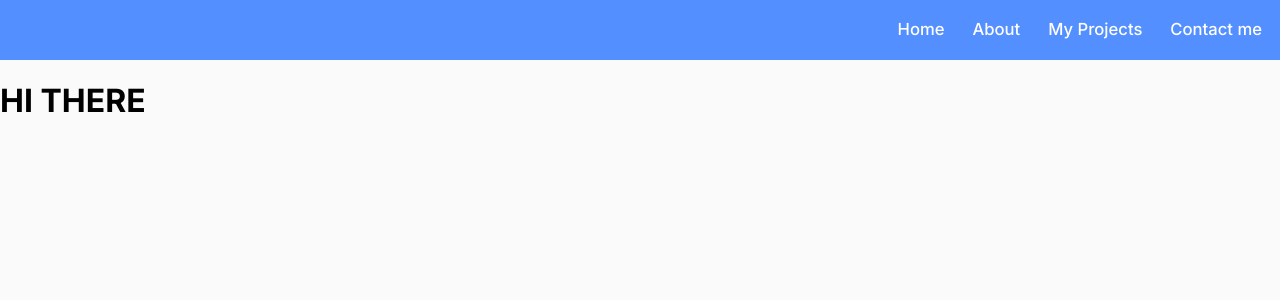
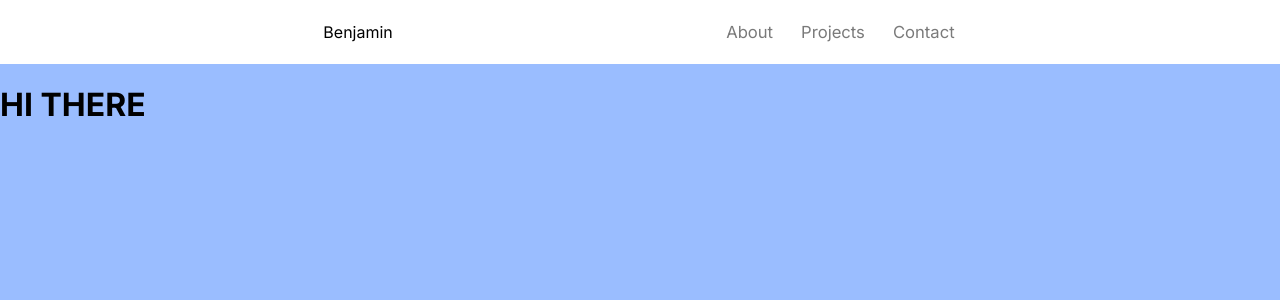
Before and after one commit to NimajF/portfolio, a Next.js app: page / in a window 1280 px wide. Shown: the top 300 px of the page. Built offline with nearby package versions, Linux system fonts and the light colour scheme.

Commit message:
Make navbar active links

```diff
--- a/components/Navbar.js
+++ b/components/Navbar.js
@@ -1,12 +1,28 @@
 import Link from "next/link";
+import { useRouter } from "next/router";
 
-const Navbar = () => (
+const Navbar = () => {
+  const router = useRouter();
+  const currentRoute = router.pathname;
+
+  return (
     <nav>
-         <Link href="/" ><a>Home</a></Link>
-         <Link href="/about" ><a>About</a></Link>
-         <Link href="/projects"><a>My Projects</a></Link>
-         <Link href="/contact"><a>Contact me</a></Link>
+      <Link href="/">
+        <a>Benjamin</a>
+      </Link>
+      <div className="nav-links">
+        <Link href="/about">
+          <a className={currentRoute === "/about" ? "active" : "" }>About</a>
+        </Link>
+        <Link href="/projects">
+          <a className={currentRoute === "/projects" ? "active" : ""}>Projects</a>
+        </Link>
+        <Link href="/contact">
+          <a className={currentRoute === "/contactd" ? "active" : ""}>Contact</a>
+        </Link>
+      </div>
     </nav>
-)
+  );
+};
 
 export default Navbar;
--- a/styles/globals.css
+++ b/styles/globals.css
@@ -1,11 +1,15 @@
 html,
 body {
-  padding: 0;
   margin: 0;
   font-family: "Inter";
-  background-color: rgb(250, 250, 250);
+  background-color: rgb(154, 189, 255);
 }
 
+#__next {
+  display: flex;
+  flex-direction: column;
+  min-height: 100vh;
+}
 a {
   color: inherit;
   text-decoration: none;
@@ -17,22 +21,154 @@ a {
 
 nav {
   display: flex;
-  justify-content: flex-end;
+  justify-content: space-evenly;
   align-items: center;
-  height: 60px;
+  height: 64px;
   padding: 1rem;
-  background-color: rgb(83, 143, 255);
+  background-color: rgb(255, 255, 255);
 }
 
-nav a {
+nav .nav-links a {
+  color: rgb(122, 122, 122);
+  font-size: 1.04rem;
+  font-weight: 400;
+  margin-left: 1.5rem;
+  padding: 2px;
+  transition: 0.2s ease-in-out;
+}
+.nav-links a.active{
+  color: rgb(94, 150, 255);
+  font-weight: 500;
+}
+nav .nav-links a:hover {
+  color: rgb(94, 150, 255);
+}
+
+footer {
+  width: 100%;
+  background-color: rgb(249, 249, 249);
+  height: 250px;
+  margin-top: auto;
+  display: flex;
+  flex-direction: column;
+  justify-content: center;
+  align-items: center;
+}
+
+footer p:last-child{
+  color: #3f3f3f;
+}
+
+.footer-links {
+  display: flex;
+  justify-content: center;
+  gap: 2rem;
+  width: 50%;
+  border-top: 1px solid rgb(206, 206, 206);
+}
+.footer-links .footer-title{
+  font-size: 1.1rem;
+  font-weight: 500;
+}
+.footer-links ul li {
+  color: #3f3f3f;
+  list-style-type: none;
+  margin-top: 1rem;
+  font-weight: 300;
+  transition: .2s ease-in-out;
+}
+
+.footer-links ul li:hover{
+  color: #000000;
+}
+
+.mainContainer {
+  width: 100%;
+  display: flex;
+  flex-direction: column;
+  justify-content: center;
+  align-items: center;
+}
+
+.container {
+  margin-top: 10rem;
+  width: 100%;
+  background: #ffffff;
+  border-top: 2px solid rgb(103, 155, 253);
+  padding: 1rem 1rem 5rem;
+  display: flex;
+  flex-direction: column;
+}
+.description {
+  width: 70%;
+  margin-left: 10rem;
+  margin-right: 10rem;
+}
+.projects-container {
+  align-self: center;
+  width: 80%;
+  border-radius: 5px;
+  padding: 1rem;
+}
+
+.projects{
+  display: grid;
+  grid-template-columns: repeat(auto-fill, minmax(400px, 1fr));
+  grid-gap: 5em;
+}
+
+.container h1 {
+  position: relative;
+  font-size: 5rem;
+  text-transform: uppercase;
+  font-family: "Poppins";
+  top: -7.5rem;
+  background-color: #4284ff;
+  color: #ffffff;
+  width: 30%;
+  text-align: center;
+  border-radius: 5px;
+  -webkit-box-shadow: 0 1px 1px 0 rgb(0 0 0 / 10%),
+    10px 10px 1px 0 rgb(103, 155, 253), 20px 20px 1px 0 rgb(103, 155, 253);
+  box-shadow: 0 1px 1px 0 rgb(0 0 0 / 10%), 0 -1px 1px 0 rgb(0 0 0 / 10%),
+    10px 10px 1px 0 rgb(103, 155, 253), 20px 20px 1px 0 rgb(87, 146, 255);
+}
+
+.container p {
+  color: rgb(44, 44, 44);
+}
+.text {
+  display: flex;
+  flex-direction: column;
+  justify-content: center;
+  align-items: center;
+  margin-top: 5rem;
+}
+.text h2 {
+  width: 150px;
+  text-align: center;
+  margin-top: 2rem;
+  background-color: #ef4444;
+  padding: 1rem;
+  border-radius: 5px;
+  text-transform: uppercase;
+  letter-spacing: 1px;
   color: white;
-  font-size: 1.04rem;
-  font-weight: 500;
-  margin-left: 1.5rem;
-  border-bottom: 2px solid transparent;
+}
+
+.link-button {
+  margin-top: 5rem;
+  background-color: white;
+  padding: 1rem;
+  width: 120px;
+  text-align: center;
+  border-radius: 5px;
+  color: rgb(66, 132, 255);
+  border: 1px solid rgb(83, 143, 255);
   transition: 0.2s ease-in-out;
-  padding: 2px;
 }
-nav a:hover {
-  border-bottom: 2px solid rgb(194, 216, 255);
+.link-button:hover {
+  cursor: pointer;
+  background-color: rgb(83, 143, 255);
+  color: white;
 }
```
